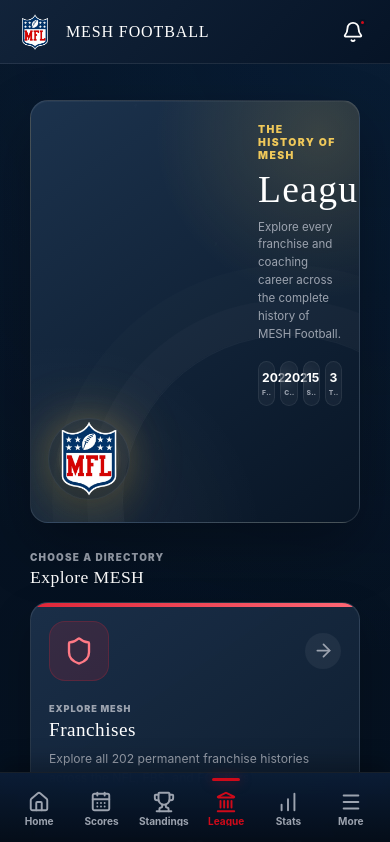
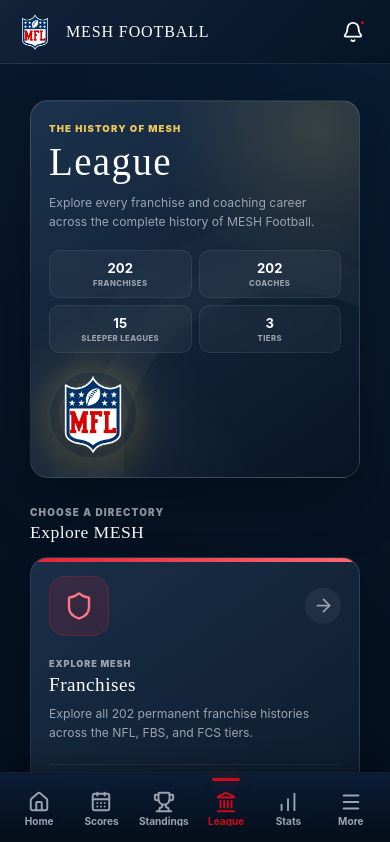
Before and after one commit to vastettler-svg/mesh-universe, a React (Vite) app: page /league in a window 390 px wide. Shown: the top 842 px of the page. Built offline with nearby package versions, Linux system fonts and the light colour scheme.

Commit message:
Fix mobile hero layout

```diff
--- a/src/styles/pagehero.css
+++ b/src/styles/pagehero.css
@@ -14,9 +14,12 @@
   display: grid;
   grid-template-columns: minmax(0, 1fr) auto;
   align-items: center;
-  gap: clamp(18px, 5vw, 48px);
+  gap: clamp(24px, 5vw, 52px);
 
+  width: 100%;
+  min-width: 0;
   min-height: 220px;
+
   padding: clamp(24px, 5vw, 44px);
 
   border: 1px solid rgba(255, 255, 255, 0.11);
@@ -50,7 +53,6 @@
   content: "";
   position: absolute;
   inset: 0;
-
   z-index: -2;
 
   opacity: 0.15;
@@ -79,7 +81,6 @@
   position: absolute;
   right: -95px;
   bottom: -145px;
-
   z-index: -1;
 
   width: 330px;
@@ -141,6 +142,7 @@
   position: relative;
   z-index: 2;
 
+  width: 100%;
   min-width: 0;
   max-width: 690px;
 }
@@ -158,13 +160,16 @@
 }
 
 .page-hero h1 {
+  max-width: 100%;
   margin: 0;
+
+  overflow-wrap: anywhere;
 
   font-family: var(--heading-font, "Graduate", serif);
   font-size: clamp(2rem, 7vw, 3.7rem);
   font-weight: 400;
   letter-spacing: 0.035em;
-  line-height: 1;
+  line-height: 1.05;
 
   color: var(--color-white, #ffffff);
 }
@@ -172,6 +177,8 @@
 .page-hero-description {
   max-width: 620px;
   margin: 14px 0 0;
+
+  overflow-wrap: anywhere;
 
   font-size: clamp(0.78rem, 1.6vw, 0.96rem);
   line-height: 1.65;
@@ -188,6 +195,7 @@
   grid-template-columns: repeat(4, minmax(0, 1fr));
   gap: 8px;
 
+  width: 100%;
   max-width: 560px;
   margin-top: 24px;
 }
@@ -239,8 +247,6 @@
 .page-hero-artwork {
   position: relative;
   z-index: 2;
-
-  flex: 0 0 auto;
 
   width: clamp(105px, 18vw, 180px);
   height: clamp(105px, 18vw, 180px);
@@ -305,74 +311,119 @@
 }
 
 /* =========================================================
-   SMALL SCREENS
+   MOBILE
 ========================================================= */
 
-@media (max-width: 600px) {
+@media (max-width: 700px) {
   .page-hero {
-    grid-template-columns: minmax(0, 1fr) 84px;
-    gap: 12px;
+    display: block;
 
     min-height: 0;
-    padding: 22px 17px;
+    padding:
+      22px
+      18px
+      124px;
+
     border-radius: 18px;
   }
 
+  .page-hero-content {
+    width: 100%;
+    max-width: none;
+  }
+
+  .page-hero-eyebrow {
+    margin-bottom: 7px;
+
+    font-size: 0.6rem;
+    letter-spacing: 0.12em;
+  }
+
   .page-hero h1 {
-    font-size: clamp(1.65rem, 10vw, 2.35rem);
+    width: 100%;
+
+    font-size: clamp(1.8rem, 10vw, 2.7rem);
+    line-height: 1.08;
   }
 
   .page-hero-description {
-    margin-top: 10px;
-    font-size: 0.72rem;
+    width: 100%;
+    max-width: none;
+    margin-top: 11px;
+
+    font-size: 0.76rem;
     line-height: 1.55;
-  }
-
-  .page-hero-artwork {
-    width: 82px;
-    height: 82px;
-  }
-
-  .page-hero-image {
-    width: 72%;
-  }
-
-  .page-hero-stats {
-    grid-column: 1 / -1;
-
-    grid-template-columns: repeat(4, minmax(0, 1fr));
-    gap: 5px;
-
-    margin-top: 17px;
-  }
-
-  .page-hero-stat {
-    padding: 8px 3px;
-    border-radius: 9px;
-  }
-
-  .page-hero-stat strong {
-    font-size: 0.76rem;
-  }
-
-  .page-hero-stat span {
-    font-size: 0.42rem;
-    letter-spacing: 0.035em;
-  }
-}
-
-@media (max-width: 380px) {
-  .page-hero {
-    grid-template-columns: minmax(0, 1fr) 70px;
-    padding-inline: 14px;
-  }
-
-  .page-hero-artwork {
-    width: 68px;
-    height: 68px;
   }
 
   .page-hero-stats {
     grid-template-columns: repeat(2, minmax(0, 1fr));
+    gap: 7px;
+
+    width: 100%;
+    max-width: none;
+    margin-top: 18px;
+  }
+
+  .page-hero-stat {
+    padding: 9px 7px;
+    border-radius: 10px;
+  }
+
+  .page-hero-stat strong {
+    font-size: 0.82rem;
+  }
+
+  .page-hero-stat span {
+    font-size: 0.48rem;
+
+    white-space: normal;
+    text-overflow: clip;
+  }
+
+  .page-hero-artwork {
+    position: absolute;
+    left: 18px;
+    bottom: 18px;
+
+    width: 88px;
+    height: 88px;
+  }
+
+  .page-hero-image {
+    width: 70%;
+    max-width: 72px;
   }
 }
+
+/* =========================================================
+   VERY SMALL PHONES
+========================================================= */
+
+@media (max-width: 380px) {
+  .page-hero {
+    padding:
+      19px
+      14px
+      112px;
+  }
+
+  .page-hero h1 {
+    font-size: 1.7rem;
+  }
+
+  .page-hero-description {
+    font-size: 0.7rem;
+  }
+
+  .page-hero-artwork {
+    left: 14px;
+    bottom: 15px;
+
+    width: 76px;
+    height: 76px;
+  }
+
+  .page-hero-image {
+    max-width: 62px;
+  }
+}
```
